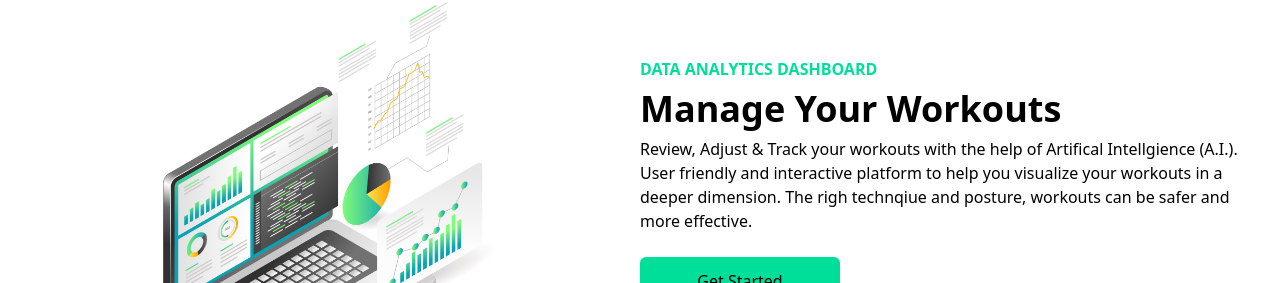
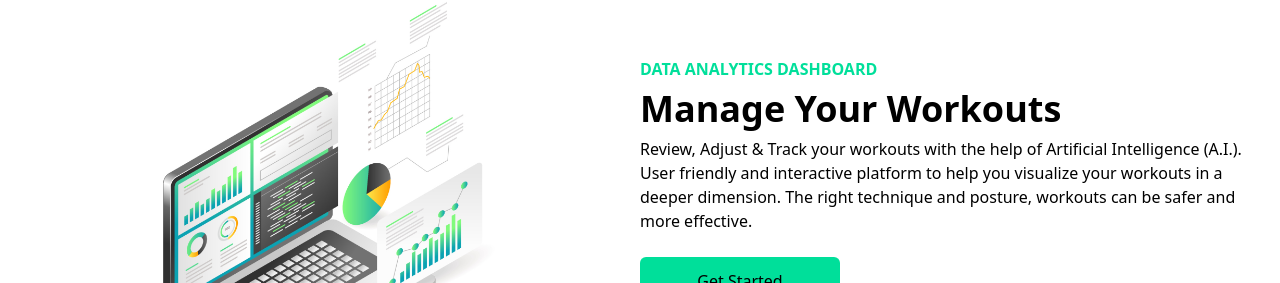
Before and after one commit to ikanbilis99/gym-webapp, a React (Create React App) app: page / in a window 1280 px wide. Shown: the part 895-1178 px from the top of the page. Built offline with nearby package versions, Linux system fonts and the light colour scheme.

Commit message:
minor updates
minor updates:

word things and yes linking to displayresult!

```diff
--- a/src/components/Homemiddle.jsx
+++ b/src/components/Homemiddle.jsx
@@ -11,9 +11,9 @@ const Two = () => {
           <p className='text-[#00df9a] font-bold '>DATA ANALYTICS DASHBOARD</p>
           <h1 className='md:text-4xl sm:text-3xl text-2xl font-bold py-2'>Manage Your Workouts</h1>
           <p>
-            Review, Adjust &#38; Track your workouts with the help of Artifical Intellgience &#40;A.I.&#41;.
+            Review, Adjust &#38; Track your workouts with the help of Artificial Intelligence &#40;A.I.&#41;.
             User friendly and interactive platform to help you visualize your workouts in a deeper dimension.
-            The righ technqiue and posture, workouts can be safer and more effective.
+            The right technique and posture, workouts can be safer and more effective.
           </p>
           <Link to="/getstarted">
             <button className='bg-[#00df9a] w-[200px] rounded-md font-medium my-6 mx-auto py-3 text-black'>
--- a/src/components/Main.jsx
+++ b/src/components/Main.jsx
@@ -1,5 +1,6 @@
 import {React, useState, useEffect} from 'react';
 import { v4 as uuidv4 } from 'uuid';
+import {Link} from "react-router-dom";
 
 export const Main = () => {
   const [exercise, setExercise] = useState('narrow_squat');
@@ -80,7 +81,9 @@ export const Main = () => {
       </div>
 
       <div style={{display: 'flex',  justifyContent:'center'}}>
+      <Link to="/displayresult">
         <button onClick={handleSubmit} className='bg-[#00df9a] w-[200px] rounded-md font-medium my-6 mx-auto py-3 text-black mt-[20px]'>Submit</button>
+      </Link>
       </div>
     </div>
   );
```
